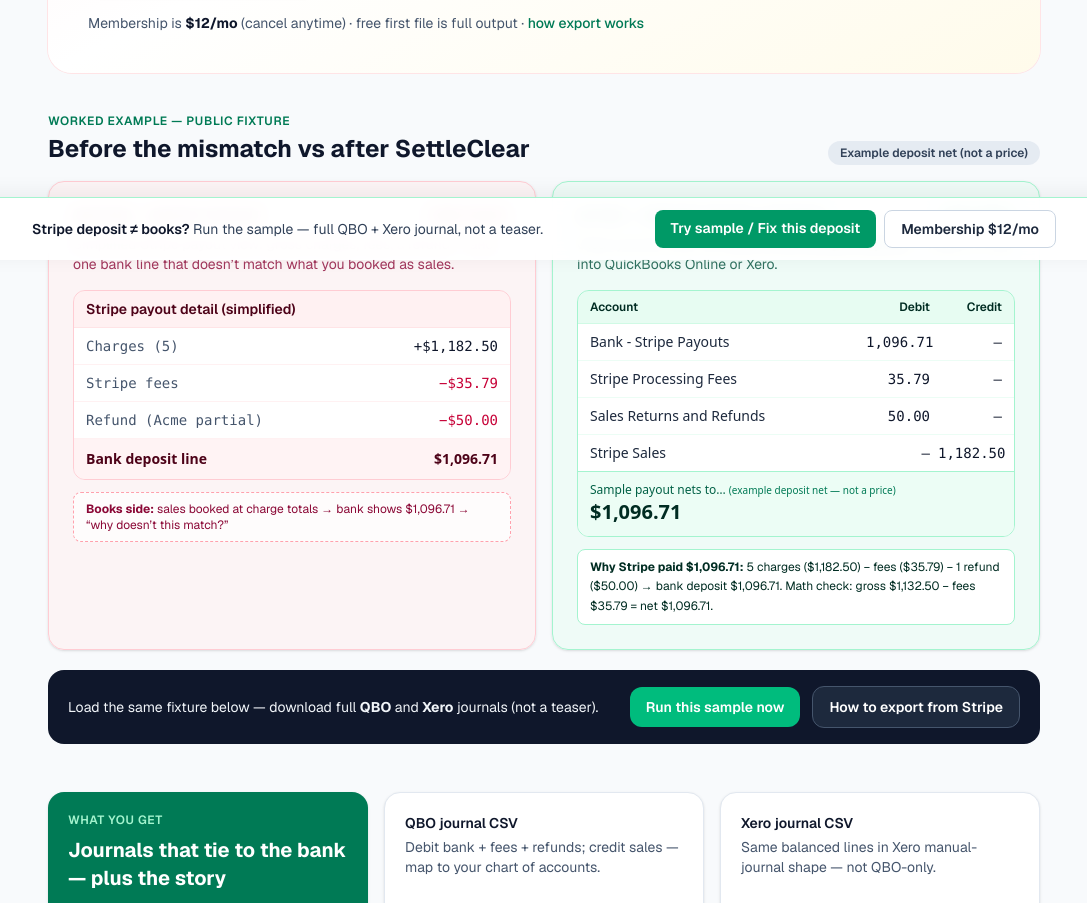
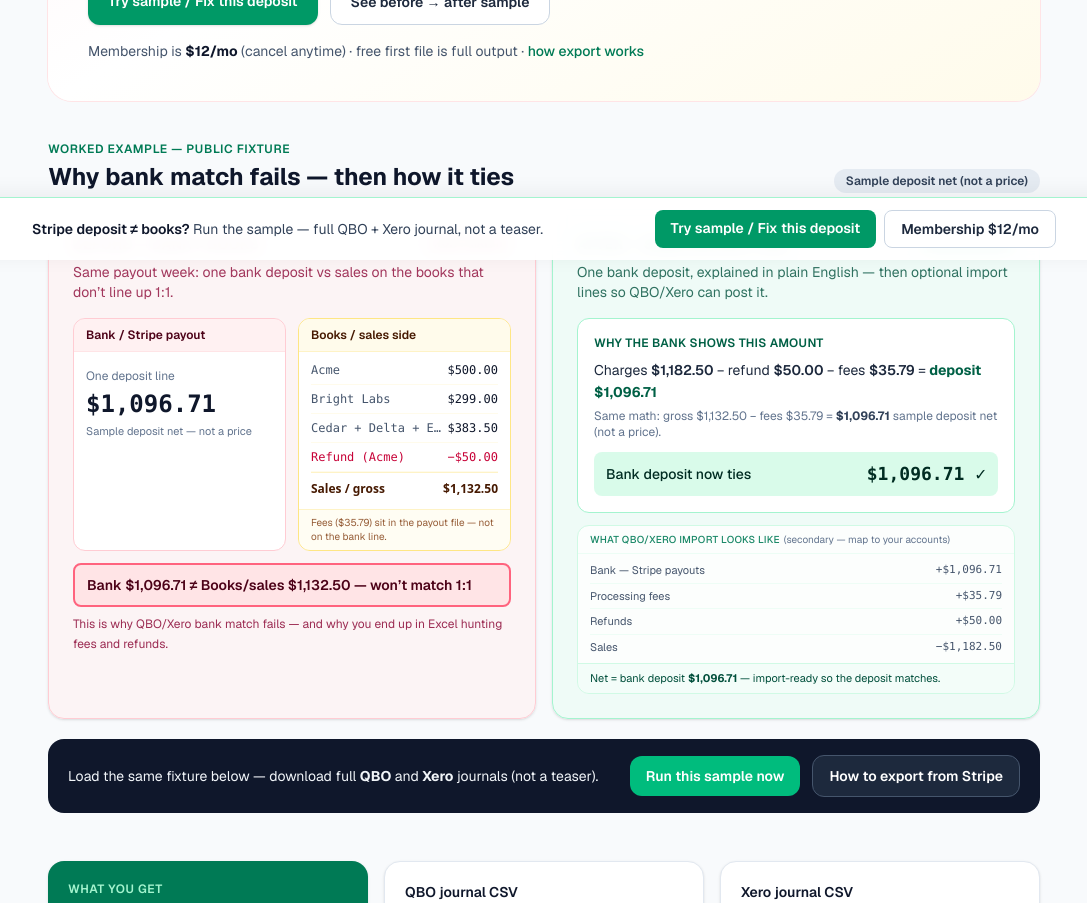
Before and after one commit to MNPickle/settleclear, a Next.js app: page /settleclear/ in a window 1280 px wide. Shown: the part 540-1443 px from the top of the page, without its empty margins (96-1183 px from the left). Built offline with nearby package versions, Linux system fonts and the light colour scheme.

Commit message:
Fix before/after to show bank≠books mismatch, not reordered fees
BEFORE contrasts one bank deposit ($1,096.71) vs books/sales ($1,132.50)
with a red won’t-match callout. AFTER leads with plain-English
charges − refund − fees = deposit; QBO/Xero import is secondary.

```diff
--- a/src/app/page.tsx
+++ b/src/app/page.tsx
@@ -57,14 +57,6 @@
   },
 ];
 
-/** Fixture journal lines — same numbers as public sample CSV / vitest. */
-const afterJournal = [
-  { account: "Bank - Stripe Payouts", debit: "1,096.71", credit: "" },
-  { account: "Stripe Processing Fees", debit: "35.79", credit: "" },
-  { account: "Sales Returns and Refunds", debit: "50.00", credit: "" },
-  { account: "Stripe Sales", debit: "", credit: "1,182.50" },
-];
-
 export default function Home() {
   const base = process.env.NEXT_PUBLIC_BASE_PATH ?? "";
 
@@ -113,10 +105,11 @@
             </h1>
 
             <p className="mt-4 max-w-2xl text-base text-slate-700 sm:text-lg">
-              One deposit line. A pile of charges, fees, and refunds that never
-              add up the way sales do. That mismatch is the problem — SettleClear
-              turns the Stripe payout CSV into import-ready QBO + Xero journals
-              plus a plain-English “why Stripe paid $X.”
+              Bank shows one Stripe deposit. Your books show sales that won’t
+              match it 1:1 — fees and refunds are buried in the payout file.
+              That reconciliation gap is the problem. SettleClear turns the
+              Stripe CSV into a plain-English tie-out plus import-ready QBO +
+              Xero journals so the deposit matches.
             </p>
 
             <ul className="mt-5 flex max-w-2xl flex-wrap gap-2">
@@ -167,117 +160,166 @@
                 Worked example — public fixture
               </p>
               <h2 className="mt-1 text-2xl font-bold text-slate-900">
-                Before the mismatch vs after SettleClear
+                Why bank match fails — then how it ties
               </h2>
             </div>
             <p className="rounded-full bg-slate-200/80 px-3 py-1 text-xs font-semibold text-slate-700">
-              Example deposit net (not a price)
+              Sample deposit net (not a price)
             </p>
           </div>
 
           <div className="grid gap-4 lg:grid-cols-2">
-            {/* BEFORE */}
+            {/* BEFORE — reconciliation mismatch */}
             <div className="rounded-2xl border border-rose-200 bg-rose-50/60 p-5 shadow-sm sm:p-6">
               <div className="flex items-center justify-between gap-2">
                 <h3 className="text-sm font-bold uppercase tracking-wide text-rose-900">
-                  Before — messy payout
+                  Before — bank ≠ books
                 </h3>
                 <span className="rounded bg-rose-200/80 px-2 py-0.5 text-[10px] font-bold uppercase text-rose-900">
-                  Bank ≠ sales
+                  Won’t match
                 </span>
               </div>
               <p className="mt-2 text-sm text-rose-900/80">
-                Simplified Stripe payout view: gross charges, fees, a refund —
-                and one bank line that doesn’t match what you booked as sales.
+                Same payout week: one bank deposit vs sales on the books that
+                don’t line up 1:1.
               </p>
 
-              <div className="mt-4 overflow-hidden rounded-xl border border-rose-200 bg-white text-sm">
-                <div className="border-b border-rose-100 bg-rose-100/50 px-3 py-2 font-semibold text-rose-950">
-                  Stripe payout detail (simplified)
+              <div className="mt-4 grid gap-3 sm:grid-cols-2">
+                <div className="overflow-hidden rounded-xl border border-rose-200 bg-white text-sm">
+                  <div className="border-b border-rose-100 bg-rose-100/50 px-3 py-2 text-xs font-semibold text-rose-950">
+                    Bank / Stripe payout
+                  </div>
+                  <div className="px-3 py-4">
+                    <p className="text-xs text-slate-500">One deposit line</p>
+                    <p className="mt-1 font-mono text-2xl font-bold text-slate-900">
+                      $1,096.71
+                    </p>
+                    <p className="mt-1 text-[11px] text-slate-500">
+                      Sample deposit net — not a price
+                    </p>
+                  </div>
                 </div>
-                <ul className="divide-y divide-rose-50 font-mono text-xs sm:text-sm">
-                  <li className="flex justify-between px-3 py-2">
-                    <span className="text-slate-600">Charges (5)</span>
-                    <span className="text-slate-900">+$1,182.50</span>
-                  </li>
-                  <li className="flex justify-between px-3 py-2">
-                    <span className="text-slate-600">Stripe fees</span>
-                    <span className="text-rose-700">−$35.79</span>
-                  </li>
-                  <li className="flex justify-between px-3 py-2">
-                    <span className="text-slate-600">Refund (Acme partial)</span>
-                    <span className="text-rose-700">−$50.00</span>
-                  </li>
-                  <li className="flex justify-between bg-rose-50/80 px-3 py-2.5 font-sans">
-                    <span className="font-semibold text-rose-950">
-                      Bank deposit line
-                    </span>
-                    <span className="font-bold text-rose-950">$1,096.71</span>
-                  </li>
-                </ul>
+
+                <div className="overflow-hidden rounded-xl border border-amber-200 bg-white text-sm">
+                  <div className="border-b border-amber-100 bg-amber-50 px-3 py-2 text-xs font-semibold text-amber-950">
+                    Books / sales side
+                  </div>
+                  <ul className="divide-y divide-amber-50 px-3 py-1 font-mono text-xs">
+                    <li className="flex justify-between py-1.5">
+                      <span className="truncate text-slate-600">Acme</span>
+                      <span>$500.00</span>
+                    </li>
+                    <li className="flex justify-between py-1.5">
+                      <span className="truncate text-slate-600">Bright Labs</span>
+                      <span>$299.00</span>
+                    </li>
+                    <li className="flex justify-between py-1.5">
+                      <span className="truncate text-slate-600">Cedar + Delta + Echo</span>
+                      <span>$383.50</span>
+                    </li>
+                    <li className="flex justify-between py-1.5 text-rose-700">
+                      <span className="truncate">Refund (Acme)</span>
+                      <span>−$50.00</span>
+                    </li>
+                    <li className="flex justify-between border-t border-amber-100 py-2 font-sans text-xs">
+                      <span className="font-semibold text-amber-950">
+                        Sales / gross
+                      </span>
+                      <span className="font-bold text-amber-950">$1,132.50</span>
+                    </li>
+                  </ul>
+                  <p className="border-t border-amber-100 bg-amber-50/60 px-3 py-1.5 text-[10px] text-amber-900/80">
+                    Fees ($35.79) sit in the payout file — not on the bank line.
+                  </p>
+                </div>
               </div>
 
-              <div className="mt-3 rounded-lg border border-dashed border-rose-300 bg-white/70 px-3 py-2 text-xs text-rose-900">
-                <strong>Books side:</strong> sales booked at charge totals → bank
-                shows $1,096.71 → “why doesn’t this match?”
+              <div className="mt-3 rounded-lg border-2 border-rose-400 bg-rose-100 px-3 py-2.5 text-sm font-semibold text-rose-950">
+                Bank $1,096.71 ≠ Books/sales $1,132.50 — won’t match 1:1
               </div>
+              <p className="mt-2 text-xs leading-relaxed text-rose-900/85">
+                This is why QBO/Xero bank match fails — and why you end up in
+                Excel hunting fees and refunds.
+              </p>
             </div>
 
-            {/* AFTER */}
+            {/* AFTER — deposit ties; journal secondary */}
             <div className="rounded-2xl border border-emerald-200 bg-emerald-50/70 p-5 shadow-sm sm:p-6">
               <div className="flex items-center justify-between gap-2">
                 <h3 className="text-sm font-bold uppercase tracking-wide text-emerald-900">
-                  After — import-ready journal
+                  After — same deposit ties
                 </h3>
                 <span className="rounded bg-emerald-200/80 px-2 py-0.5 text-[10px] font-bold uppercase text-emerald-900">
-                  QBO + Xero
+                  Matches bank
                 </span>
               </div>
               <p className="mt-2 text-sm text-emerald-900/80">
-                Clean journal lines that{" "}
-                <strong>sum to the sample deposit</strong> — ready to map into
-                QuickBooks Online or Xero.
+                One bank deposit, explained in plain English — then optional
+                import lines so QBO/Xero can post it.
               </p>
 
-              <div className="mt-4 overflow-hidden rounded-xl border border-emerald-200 bg-white text-sm">
-                <div className="grid grid-cols-[1fr_auto_auto] gap-2 border-b border-emerald-100 bg-emerald-100/50 px-3 py-2 text-xs font-semibold text-emerald-950">
-                  <span>Account</span>
-                  <span className="w-16 text-right">Debit</span>
-                  <span className="w-16 text-right">Credit</span>
-                </div>
-                <ul className="divide-y divide-emerald-50 font-mono text-xs sm:text-sm">
-                  {afterJournal.map((row) => (
-                    <li
-                      key={row.account}
-                      className="grid grid-cols-[1fr_auto_auto] gap-2 px-3 py-2"
-                    >
-                      <span className="truncate font-sans text-slate-800">
-                        {row.account}
-                      </span>
-                      <span className="w-16 text-right text-slate-900">
-                        {row.debit || "—"}
-                      </span>
-                      <span className="w-16 text-right text-slate-900">
-                        {row.credit || "—"}
-                      </span>
-                    </li>
-                  ))}
-                </ul>
-                <div className="border-t border-emerald-200 bg-emerald-50 px-3 py-2.5 font-sans text-sm">
-                  <p className="text-xs font-medium text-emerald-800">
-                    Sample payout nets to…{" "}
-                    <span className="text-[10px] font-normal text-emerald-700">
-                      (example deposit net — not a price)
-                    </span>
-                  </p>
-                  <p className="text-xl font-bold text-emerald-950">$1,096.71</p>
+              <div className="mt-4 rounded-xl border border-emerald-200 bg-white p-4">
+                <p className="text-xs font-semibold uppercase tracking-wide text-emerald-800">
+                  Why the bank shows this amount
+                </p>
+                <p className="mt-2 text-sm leading-relaxed text-slate-800">
+                  Charges{" "}
+                  <span className="font-semibold">$1,182.50</span>
+                  {" − "}
+                  refund{" "}
+                  <span className="font-semibold">$50.00</span>
+                  {" − "}
+                  fees{" "}
+                  <span className="font-semibold">$35.79</span>
+                  {" = "}
+                  <span className="font-bold text-emerald-800">
+                    deposit $1,096.71
+                  </span>
+                </p>
+                <p className="mt-1 text-xs text-slate-500">
+                  Same math: gross $1,132.50 − fees $35.79 ={" "}
+                  <strong className="text-slate-700">$1,096.71</strong> sample
+                  deposit net (not a price).
+                </p>
+                <div className="mt-3 flex items-center justify-between rounded-lg bg-emerald-100/80 px-3 py-2">
+                  <span className="text-sm font-medium text-emerald-950">
+                    Bank deposit now ties
+                  </span>
+                  <span className="font-mono text-lg font-bold text-emerald-950">
+                    $1,096.71 ✓
+                  </span>
                 </div>
               </div>
 
-              <div className="mt-3 rounded-lg border border-emerald-200 bg-white px-3 py-2 text-xs leading-relaxed text-emerald-950">
-                <strong>Why Stripe paid $1,096.71:</strong> 5 charges ($1,182.50)
-                − fees ($35.79) − 1 refund ($50.00) → bank deposit $1,096.71.
-                Math check: gross $1,132.50 − fees $35.79 = net $1,096.71.
+              <div className="mt-3 overflow-hidden rounded-xl border border-emerald-100 bg-white/80">
+                <p className="border-b border-emerald-50 px-3 py-1.5 text-[10px] font-medium uppercase tracking-wide text-emerald-700/90">
+                  What QBO/Xero import looks like
+                  <span className="ml-1 font-normal normal-case tracking-normal text-slate-500">
+                    (secondary — map to your accounts)
+                  </span>
+                </p>
+                <ul className="divide-y divide-emerald-50/80 px-3 py-1 text-[11px] text-slate-600">
+                  <li className="flex justify-between py-1">
+                    <span>Bank — Stripe payouts</span>
+                    <span className="font-mono">+$1,096.71</span>
+                  </li>
+                  <li className="flex justify-between py-1">
+                    <span>Processing fees</span>
+                    <span className="font-mono">+$35.79</span>
+                  </li>
+                  <li className="flex justify-between py-1">
+                    <span>Refunds</span>
+                    <span className="font-mono">+$50.00</span>
+                  </li>
+                  <li className="flex justify-between py-1">
+                    <span>Sales</span>
+                    <span className="font-mono">−$1,182.50</span>
+                  </li>
+                </ul>
+                <p className="border-t border-emerald-100 bg-emerald-50/50 px-3 py-1.5 text-[11px] text-emerald-900">
+                  Net = bank deposit <strong>$1,096.71</strong> — import-ready so
+                  the deposit matches.
+                </p>
               </div>
             </div>
           </div>
```
